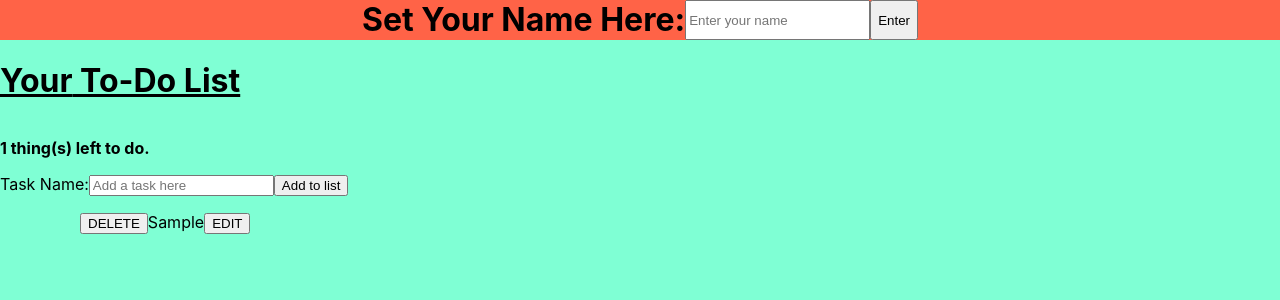
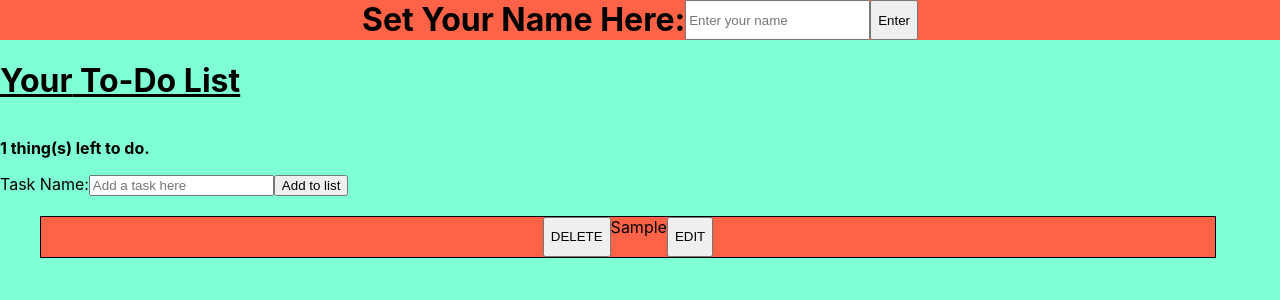
Before and after one commit to jason-mai318/todo, a React (Create React App) app: page / in a window 1280 px wide. Both pictures are taken after typing "Sample" into the empty fields and a click on the button "Add to list". Shown: the top 300 px of the page. Built offline with nearby package versions, Linux system fonts and the light colour scheme.

Commit message:
added styling to list

```diff
--- a/package.json
+++ b/package.json
@@ -1,13 +1,17 @@
 {
+  "homepage": "https://jason-mai318.github.io/todo/",
   "name": "todolist",
   "version": "0.1.0",
   "private": true,
   "dependencies": {
+    "gh-pages": "^2.0.1",
     "react": "^16.8.6",
     "react-dom": "^16.8.6",
     "react-scripts": "3.0.1"
   },
   "scripts": {
+    "predeploy": "npm run build",
+    "deploy": "gh-pages -d build",
     "start": "react-scripts start",
     "build": "react-scripts build",
     "test": "react-scripts test",
--- a/src/App.css
+++ b/src/App.css
@@ -14,7 +14,17 @@ body{
   font-size: 4vh;
 }
 .thelist{
+  margin-right: 5vw;
   display: flex;
   flex-flow: column;
   justify-content: space-between;
 }
+.listItem{
+  margin-top: 0.5vh;
+  height: 5vh;
+  border: .1vh solid black;
+  background-color: tomato;
+  display: flex;
+  justify-content: center;
+
+}
--- a/src/App.js
+++ b/src/App.js
@@ -101,7 +101,7 @@ class TodoList extends Component {
   }
 
   render() {
-    const theList = this.state.todos.map((todos, index) => <span key={index} className="listItem"><ul><button onClick={() => { this.imDone(index) }}>DELETE</button>{todos}<button onClick={() => { this.editRequest(index) }}>EDIT</button></ul></span>);
+    const theList = this.state.todos.map((todos, index) => <span key={index} className="listItem"><button onClick={() => { this.imDone(index) }}>DELETE</button>{todos}<button onClick={() => { this.editRequest(index) }}>EDIT</button></span>);
     console.log(theList)
     return (
       <div className='container'>
```
Also changed, not shown: 1 other file (tests, documents, lock files or other folders).
